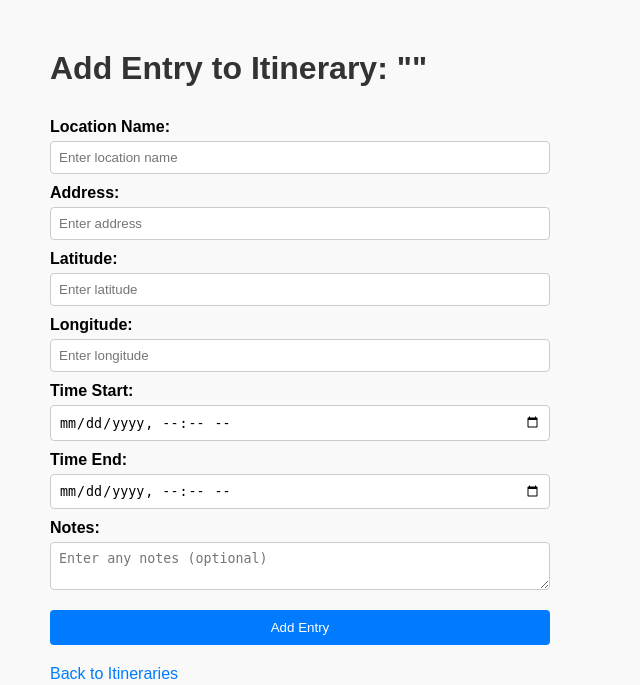
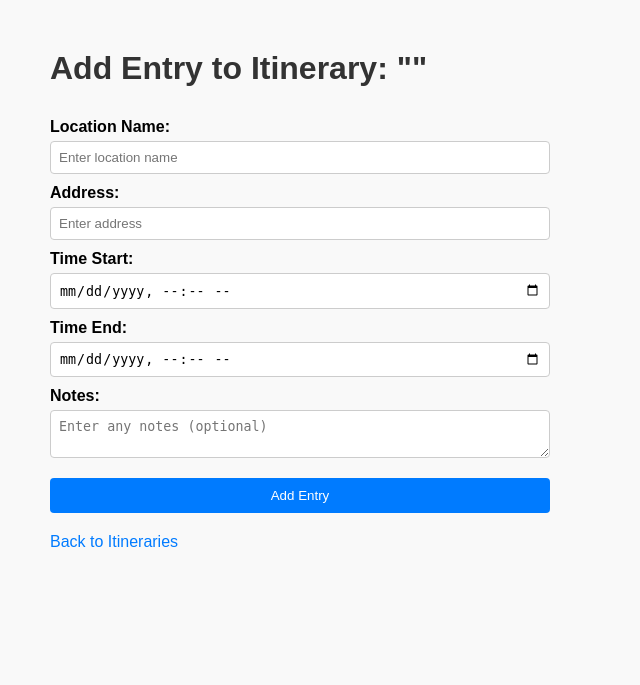
Before and after one commit to jpatag/move, a Flask app: template templates/add_entry.html in a window 1280 px wide. Shown: the top 685 px of the page, without its empty margins (0-640 px from the left). Run offline with Flask 3, Linux system fonts and the light colour scheme; the template is opened without the code that fills it, so the values that code supplies are empty.

Commit message:
new changes

```diff
--- a/app.py
+++ b/app.py
@@ -84,8 +84,6 @@
         # Extract form data
         location_name = request.form.get('location_name')
         address = request.form.get('address')  # New address field
-        latitude = request.form.get('latitude')
-        longitude = request.form.get('longitude')
         time_start = request.form.get('time_start')
         time_end = request.form.get('time_end')
         notes = request.form.get('notes')
@@ -93,14 +91,12 @@
         logger.debug("Form data received:")
         logger.debug(f"location_name: {location_name}")
         logger.debug(f"address: {address}")
-        logger.debug(f"latitude: {latitude}")
-        logger.debug(f"longitude: {longitude}")
         logger.debug(f"time_start: {time_start}")
         logger.debug(f"time_end: {time_end}")
         logger.debug(f"notes: {notes}")
 
         # Validate inputs
-        if not all([location_name, address, latitude, longitude, time_start, time_end]):
+        if not all([location_name, address, time_start, time_end]):
             flash('All fields except notes are required!', 'error')
             logger.warning("Form submission missing required fields.")
             return redirect(url_for('add_entry', itinerary_id=itinerary_id))
@@ -125,10 +121,6 @@
             entry = {
                 'location_name': location_name,
                 'address': address,  # Include address
-                'coordinates': {
-                    'latitude': float(latitude),
-                    'longitude': float(longitude)
-                },
                 'time_start': time_start_dt,
                 'time_end': time_end_dt,
                 'notes': notes
--- a/templates/add_entry.html
+++ b/templates/add_entry.html
@@ -26,12 +26,6 @@
         <label for="address">Address:</label>
         <input type="text" id="address" name="address" placeholder="Enter address" required>
 
-        <label for="latitude">Latitude:</label>
-        <input type="number" step="any" id="latitude" name="latitude" placeholder="Enter latitude" required>
-
-        <label for="longitude">Longitude:</label>
-        <input type="number" step="any" id="longitude" name="longitude" placeholder="Enter longitude" required>
-
         <label for="time_start">Time Start:</label>
         <input type="datetime-local" id="time_start" name="time_start" required>
 
--- a/templates/view_itineraries.html
+++ b/templates/view_itineraries.html
@@ -31,7 +31,6 @@
                             <tr>
                                 <th>Location Name</th>
                                 <th>Address</th>
-                                <th>Coordinates</th>
                                 <th>Time Start</th>
                                 <th>Time End</th>
                                 <th>Notes</th>
@@ -42,7 +41,6 @@
                             <tr>
                                 <td>{{ entry.location_name }}</td>
                                 <td>{{ entry.address }}</td>
-                                <td>{{ entry.coordinates.latitude }}, {{ entry.coordinates.longitude }}</td>
                                 <td>{{ entry.time_start.strftime('%Y-%m-%d %H:%M') }}</td>
                                 <td>{{ entry.time_end.strftime('%Y-%m-%d %H:%M') }}</td>
                                 <td>{{ entry.notes }}</td>
```
